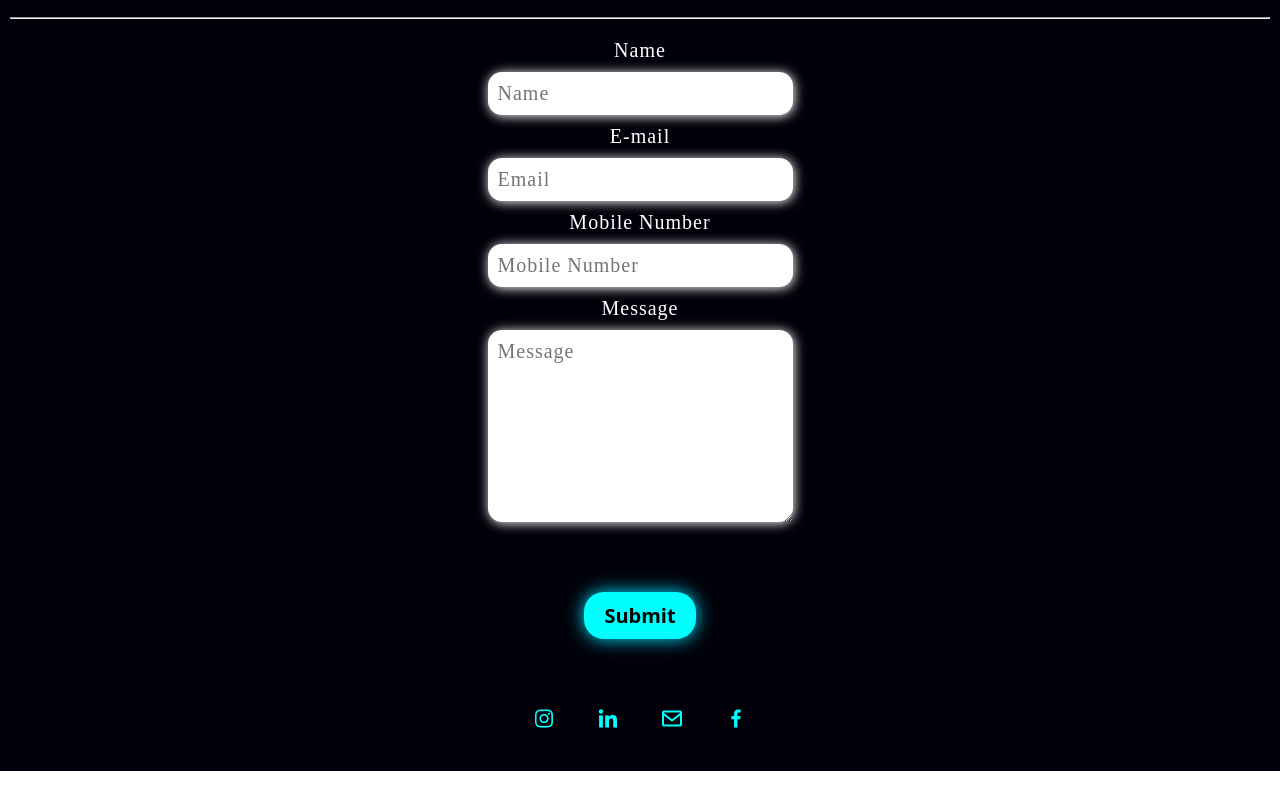
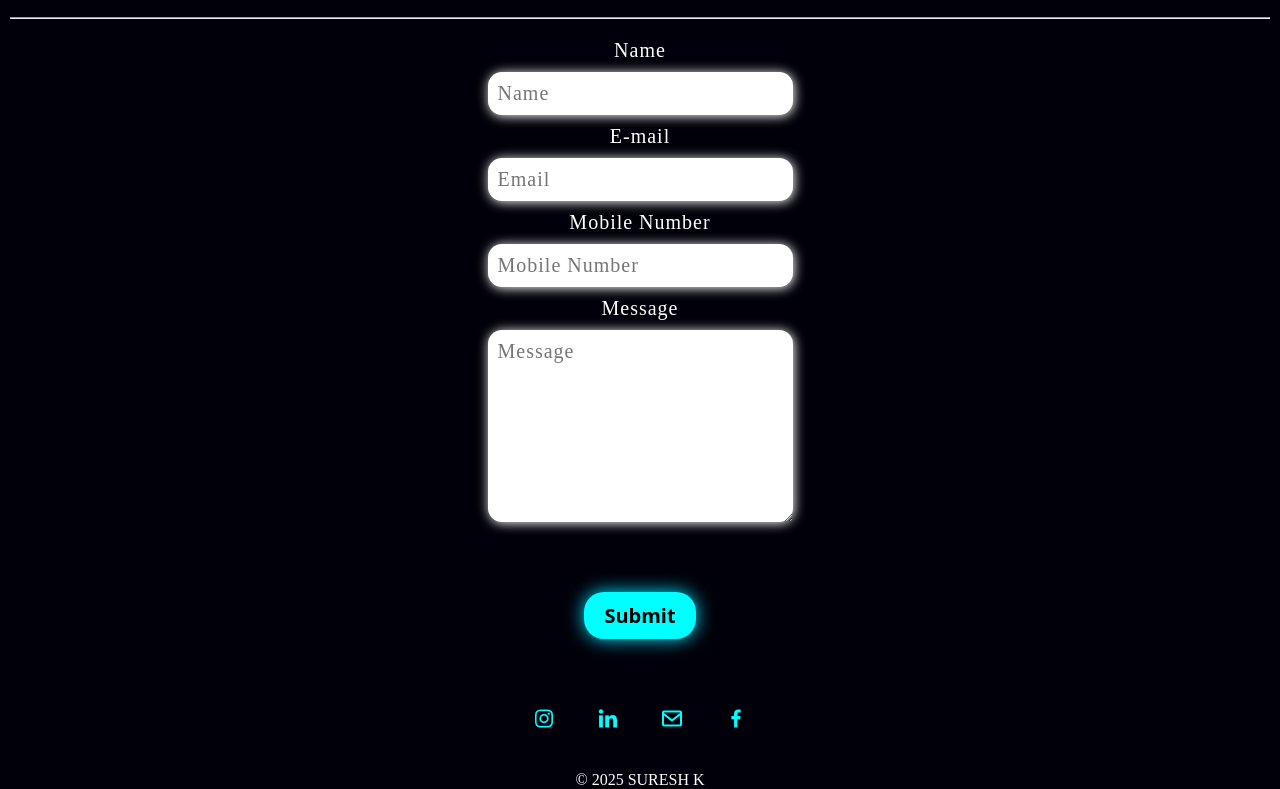
Before and after one commit to ksuresh6190/digital-portfolio, a plain HTML site: page index.html in a window 1280 px wide. Shown: the part 2085-2874 px from the top of the page. Drawn offline with nearby package versions, Linux system fonts and the light colour scheme.

Commit message:
Update index.html
Adding footer and copyright

```diff
--- a/index.html
+++ b/index.html
@@ -112,6 +112,11 @@
                 <h2><a href="www.facebook.com"><i class='bx bxl-facebook'></i></a></h2>
             </div>
     </div>
+<footer>
+    <center>
+        <p>&copy; 2025 SURESH K</p>
+    </center>
+</footer>
 
 </body>
 <script src="script.js"></script>
```
